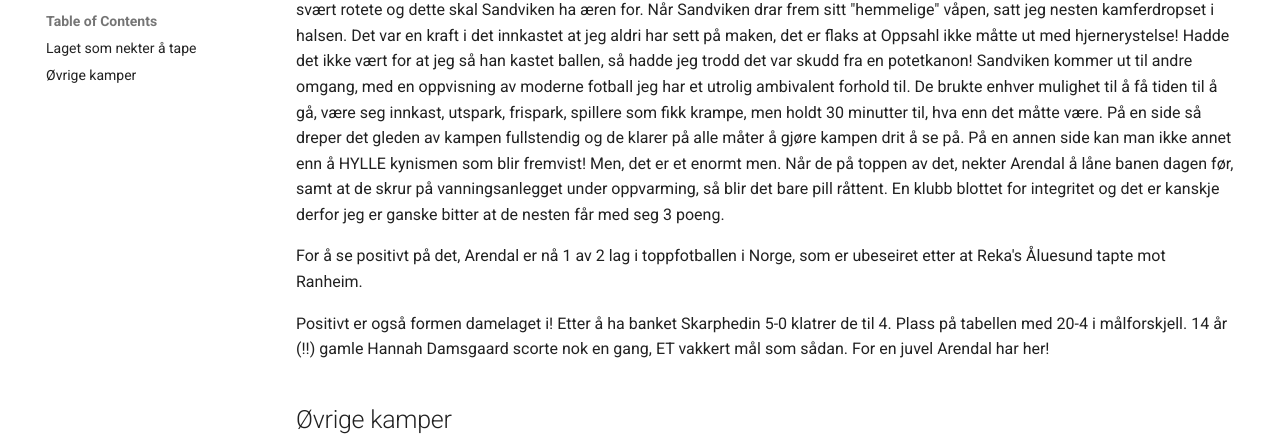
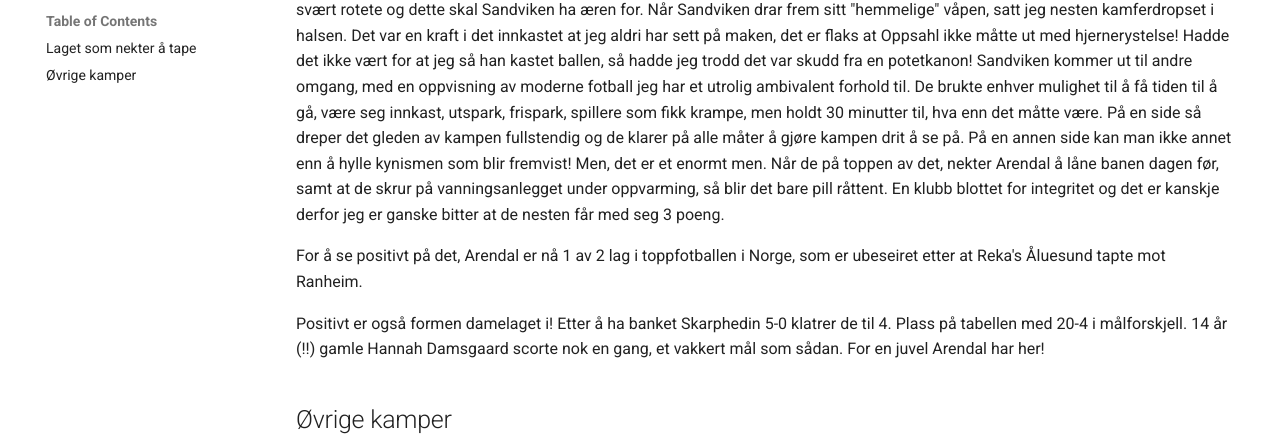
Before and after one commit to lewiuberg/forza-arendal, an MkDocs documentation site: the page built from docs/blog/posts/2025-06-02.md, in a window 1280 px wide and 900 px high, scrolled down 318 px. Shown: the part 311-758 px from the top of the window. Built offline with MkDocs 1.6.1 and Material for MkDocs 9.7.7, drawn with Linux system fonts in a browser that asks for light colours; comment, search, counter and statistics services are not loaded; some of the changed text lies outside the part shown.

Commit message:
Update 2025-06-02.md

```diff
--- a/docs/blog/posts/2025-06-02.md
+++ b/docs/blog/posts/2025-06-02.md
@@ -28,11 +28,11 @@
 
 Sandviken traff forsåvidt godt på kampplanen, de skal gjøre livet surt for Arendal i en hver situasjon. De gikk knallhardt til i enhver duell fra første spark på ballen og klarer for alt det er hvert å stykke opp kampen.
 Jeg opplever spesielt den første halvtimen som svært rotete og dette skal Sandviken ha æren for. Når Sandviken drar frem sitt "hemmelige" våpen, satt jeg nesten kamferdropset i halsen. Det var en kraft i det innkastet at jeg aldri har sett på maken, det er flaks at Oppsahl ikke måtte ut med hjernerystelse! Hadde det ikke vært for at jeg så han kastet ballen, så hadde jeg trodd det var skudd fra en potetkanon!
-Sandviken kommer ut til andre omgang, med en oppvisning av moderne fotball jeg har et utrolig ambivalent forhold til. De brukte enhver mulighet til å få tiden til å gå, være seg innkast, utspark, frispark, spillere som fikk krampe, men holdt 30 minutter til, hva enn det måtte være. På en side så dreper det gleden av kampen fullstendig og de klarer på alle måter å gjøre kampen drit å se på. På en annen side kan man ikke annet enn å HYLLE kynismen som blir fremvist! Men, det er et enormt men. Når de på toppen av det, nekter Arendal å låne banen dagen før, samt at de skrur på vanningsanlegget under oppvarming, så blir det bare pill råttent. En klubb blottet for integritet og det er kanskje derfor jeg er ganske bitter at de nesten får med seg 3 poeng.
+Sandviken kommer ut til andre omgang, med en oppvisning av moderne fotball jeg har et utrolig ambivalent forhold til. De brukte enhver mulighet til å få tiden til å gå, være seg innkast, utspark, frispark, spillere som fikk krampe, men holdt 30 minutter til, hva enn det måtte være. På en side så dreper det gleden av kampen fullstendig og de klarer på alle måter å gjøre kampen drit å se på. På en annen side kan man ikke annet enn å hylle kynismen som blir fremvist! Men, det er et enormt men. Når de på toppen av det, nekter Arendal å låne banen dagen før, samt at de skrur på vanningsanlegget under oppvarming, så blir det bare pill råttent. En klubb blottet for integritet og det er kanskje derfor jeg er ganske bitter at de nesten får med seg 3 poeng.
 
 For å se positivt på det, Arendal er nå 1 av 2 lag i toppfotballen i Norge, som er ubeseiret etter at Reka's Åluesund tapte mot Ranheim.
 
-Positivt er også formen damelaget i! Etter å ha banket Skarphedin 5-0 klatrer de til 4. Plass på tabellen med 20-4 i målforskjell. 14 år (!!) gamle Hannah Damsgaard scorte nok en gang, ET vakkert mål som sådan. For en juvel Arendal har her!
+Positivt er også formen damelaget i! Etter å ha banket Skarphedin 5-0 klatrer de til 4. Plass på tabellen med 20-4 i målforskjell. 14 år (!!) gamle Hannah Damsgaard scorte nok en gang, et vakkert mål som sådan. For en juvel Arendal har her!
 
 ## Øvrige kamper
 
```
